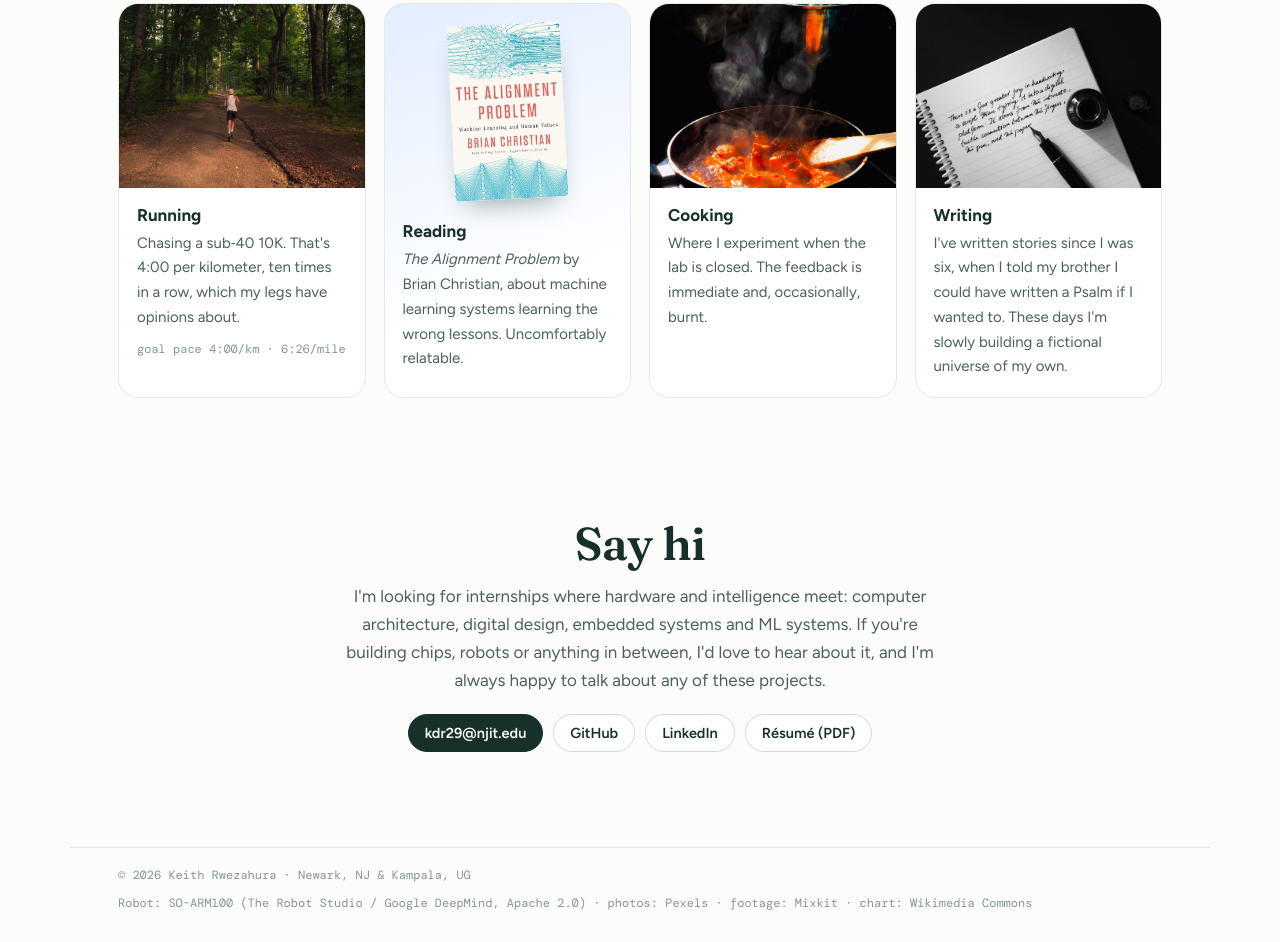
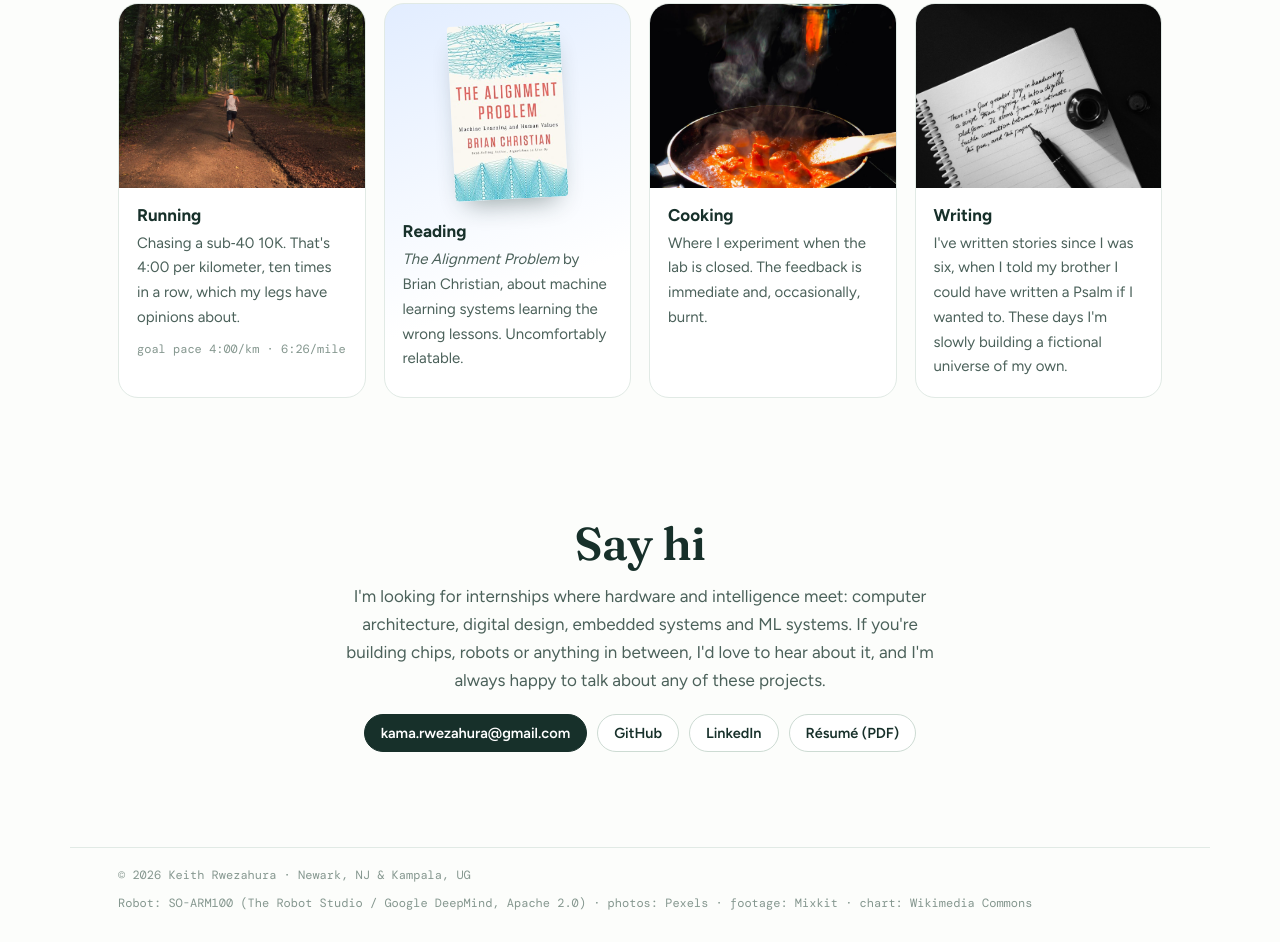
Before and after one commit to rwezzy/rwezzy.github.io, a plain HTML site: page index.html in a window 1280 px wide. Shown: the part 9465-10407 px from the top of the page. Drawn offline with nearby package versions, Linux system fonts and the light colour scheme; no server answers.

Commit message:
Use personal email in the contact section

```diff
--- a/index.html
+++ b/index.html
@@ -364,7 +364,7 @@
     <h2>Say hi</h2>
     <p>I'm looking for internships where hardware and intelligence meet: computer architecture, digital design, embedded systems and ML systems. If you're building chips, robots or anything in between, I'd love to hear about it, and I'm always happy to talk about any of these projects.</p>
     <p class="contact__links">
-      <a class="pill pill--solid" href="mailto:kdr29@njit.edu">kdr29@njit.edu</a>
+      <a class="pill pill--solid" href="mailto:kama.rwezahura@gmail.com">kama.rwezahura@gmail.com</a>
       <a class="pill" href="https://github.com/rwezzy" target="_blank" rel="noopener">GitHub</a>
       <a class="pill" href="https://www.linkedin.com/in/keith-rwezahura" target="_blank" rel="noopener">LinkedIn</a>
       <a class="pill resume-link" href="resume.pdf" target="_blank" rel="noopener">Résumé (PDF)</a>
```
